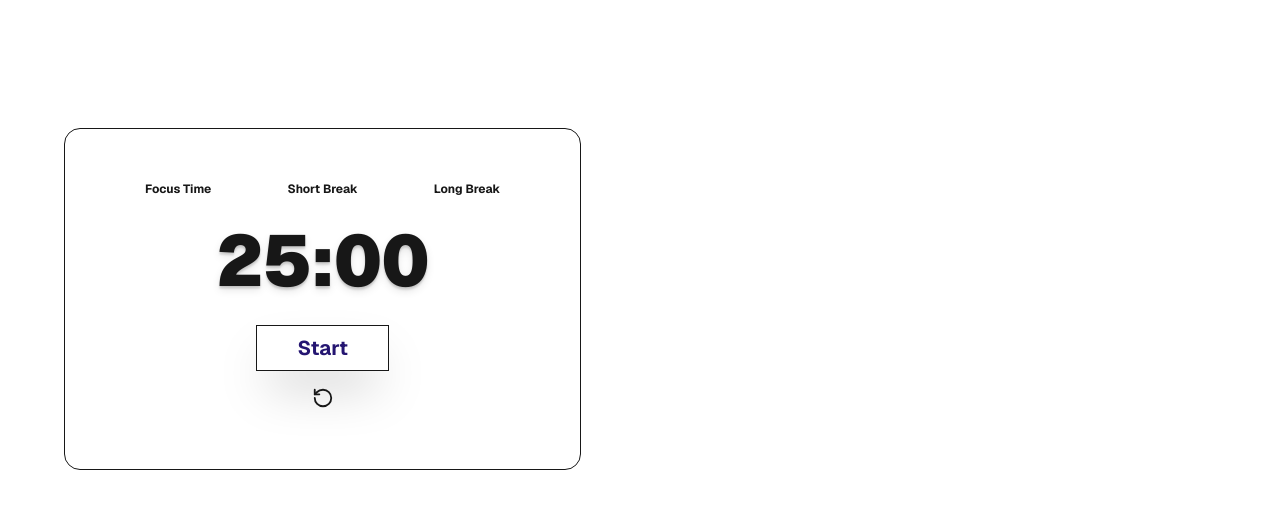
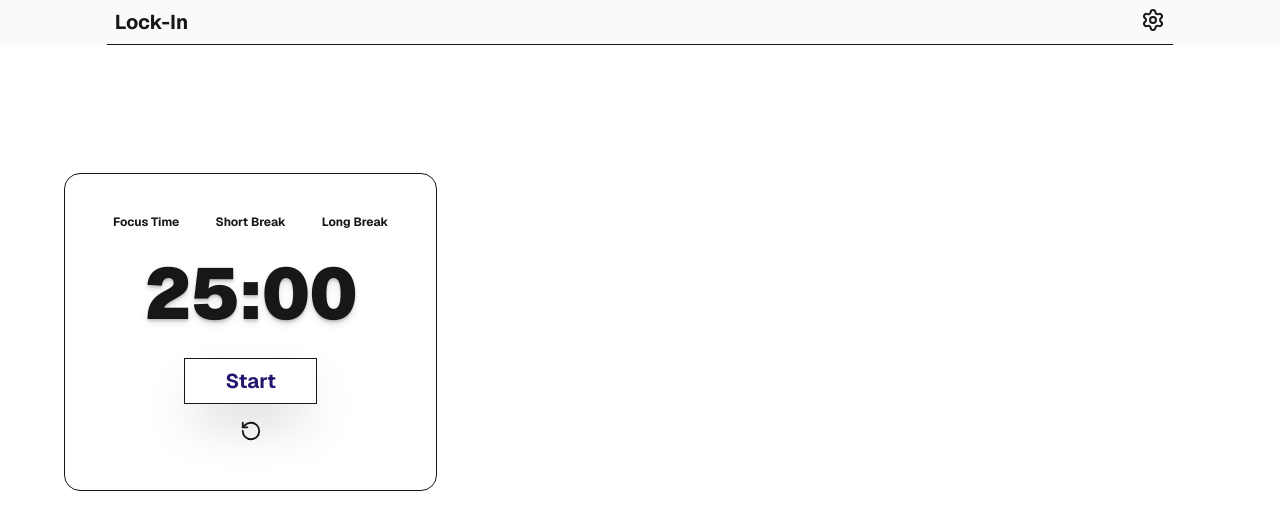
Before and after one commit to jvazquez30/pomodoro-timer, a Next.js app: page / in a window 1280 px wide. Shown: the top 530 px of the page. Built offline with nearby package versions, Linux system fonts and the light colour scheme.

Commit message:
added basic header

```diff
--- /dev/null
+++ b/src/app/components/Header.tsx
@@ -0,0 +1,15 @@
+import { Settings } from 'lucide-react';
+
+
+export default function Header() {
+
+  return (
+    <div className="flex justify-between p-2 border-b-1 w-10/12">
+      <p className="text-xl font-bold">Lock-In</p>
+      <ul>
+        <li> <Settings w-24 /> </li>
+        <li></li>
+      </ul>
+    </div>
+  )
+}
--- a/src/app/components/ModeSelector.tsx
+++ b/src/app/components/ModeSelector.tsx
@@ -19,7 +19,7 @@ export default function ModeSelector({
         className=" hover:bg-indigo-600 rounded-2xl"
         onClick={onFocus}
       >
-        <p className="font-bold text-xs px-7">Focus Time</p>
+        <p className="font-bold text-xs text-nowrap px-2 ">Focus Time</p>
       </button>
 
       <button
@@ -27,7 +27,7 @@ export default function ModeSelector({
         className="hover:bg-indigo-600 rounded-2xl"
         onClick={onShortBreak}
       >
-        <p className="font-bold text-xs px-7">Short Break</p>
+        <p className="font-bold text-xs text-nowrap  px-2">Short Break</p>
       </button>
 
 
@@ -36,7 +36,7 @@ export default function ModeSelector({
         className="hover:bg-indigo-600 rounded-2xl"
         onClick={onLongBreak}
       >
-        <p className="font-bold text-xs px-7">Long Break</p>
+        <p className="font-bold text-xs text-nowrap px-2">Long Break</p>
       </button>
 
     </div>
--- a/src/app/components/PomodoroTimer.tsx
+++ b/src/app/components/PomodoroTimer.tsx
@@ -62,7 +62,7 @@ export default function PomodoroTimer() {
 
 
   return (
-    <div className="flex-col border rounded-2xl p-13">
+    <div className="flex-col border rounded-2xl p-10">
 
       <div className="">
         <ModeSelector
--- a/src/app/page.tsx
+++ b/src/app/page.tsx
@@ -1,9 +1,12 @@
 import Image from "next/image";
 import PomodoroTimer from "./components/PomodoroTimer";
+import Header from "./components/Header";
 
 export default function Home() {
   return (
-    <div className="flex flex-col flex-1 items-center justify-center bg-zinc-50 font-sans dark:bg-black">
+    <div className="flex flex-col flex-1 items-center justify-center bg-zinc-50 font-sans dark:bg-[#241571]">
+      <Header />
+
       <main className="flex flex-1 w-full flex-col items-center
       justify-between py-32 px-16 bg-white dark:bg-[#241571]
        sm:items-start">
```
